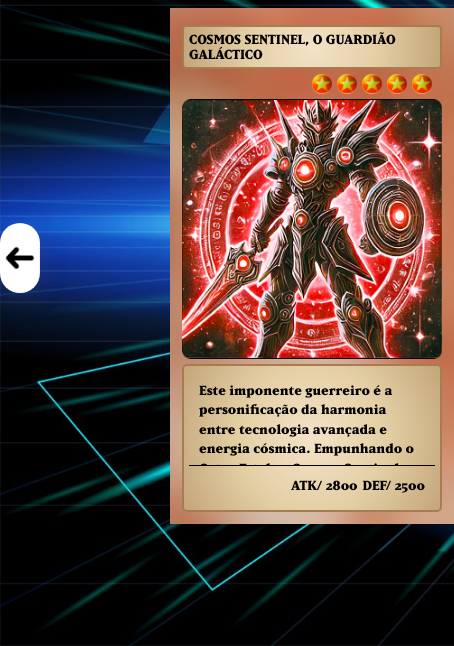
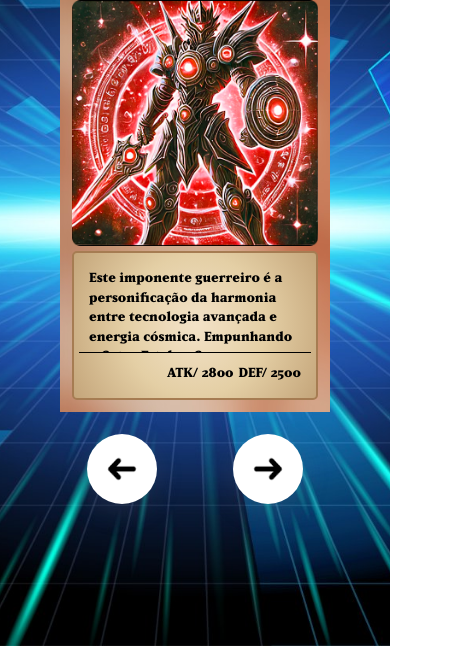
Before and after one commit to andreskull2/clone-yu-gi-oh, a plain HTML site: page index.html in a window 390 px wide. Shown: the part 198-844 px from the top of the page, 454 px wide, since content can reach past the window. Drawn offline with Linux system fonts and the light colour scheme.

Commit message:
Aplicando o responsivo

```diff
--- a/index.html
+++ b/index.html
@@ -3,11 +3,12 @@
 <head>
     <meta charset="UTF-8">
     <meta name="viewport" content="width=device-width, initial-scale=1.0">
-    <title>Clone Yu-Gi-Oh! - Semana do zero ao programador contratado</title>
+    <title>Clone Yu-Gi-Oh!</title>
 
     <link rel="stylesheet" href="./src/css/fontes.css">
     <link rel="stylesheet" href="./src/css/reset.css">
     <link rel="stylesheet" href="./src/css/estilos.css">
+    <link rel="stylesheet" href="./src/css/responsivo.css">
 
 </head>
 <body>
--- /dev/null
+++ b/src/css/responsivo.css
@@ -0,0 +1,60 @@
+@media (max-width: 768px) {
+    body {
+        background-position: center;
+        padding: 0 15px;
+    }
+
+    .slider {
+        gap: 50px;
+    }
+}
+
+@media (max-width: 496px) {
+    body {
+        justify-content: start;
+        padding-top: 60px;
+        gap: 10px;
+    }
+    .lista-personagens {
+        width: 270px;
+    }
+
+    .imagem-carta {
+        width: 100%;
+    }
+
+    .slider {
+        position: relative;
+    }
+
+    .btn-seta {
+        position: absolute;
+        bottom: -19%;
+    }
+
+    #btn-avancar {
+        right: 20%;
+    }
+
+    #btn-voltar {
+        left: 20%;
+    }
+}
+
+@media (max-width: 375px) {
+    body {
+        justify-content: start;
+        padding-top: 10px;
+        gap: 10px;
+    }
+
+    .cabecalho {
+        font-size: 14px;
+    }
+}
+
+@media (max-width: 360px) {
+    body {
+        padding-top: 60px;
+    }
+}
```
